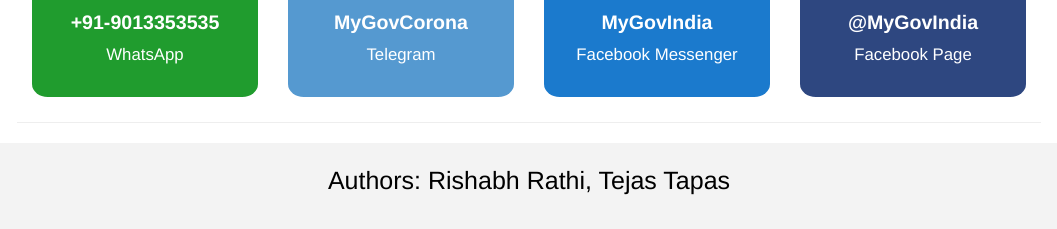
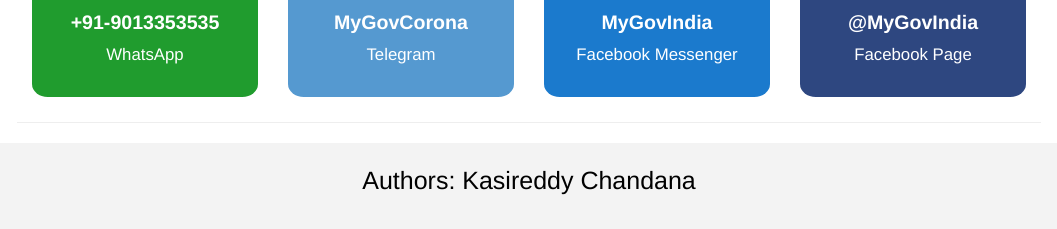
Before and after one commit to kasireddychandana/covid-awareness, a plain HTML site: page index.html in a window 1280 px wide. Shown: the part 3139-3368 px from the top of the page, without its empty margins (111-1168 px from the left). Drawn offline with Linux system fonts and the light colour scheme.

Commit message:
Update index.html

```diff
--- a/index.html
+++ b/index.html
@@ -225,7 +225,7 @@
 	</div>
 
 	<footer>
-		<p>Authors: <a href="http://www.rishabhrathi.co" target="_blank"> Rishabh Rathi</a>, Tejas Tapas </p>
+		<p>Authors: <a href="http://www.rishabhrathi.co" target="_blank"> Kasireddy Chandana</p>
 	</footer>
 
 
```
